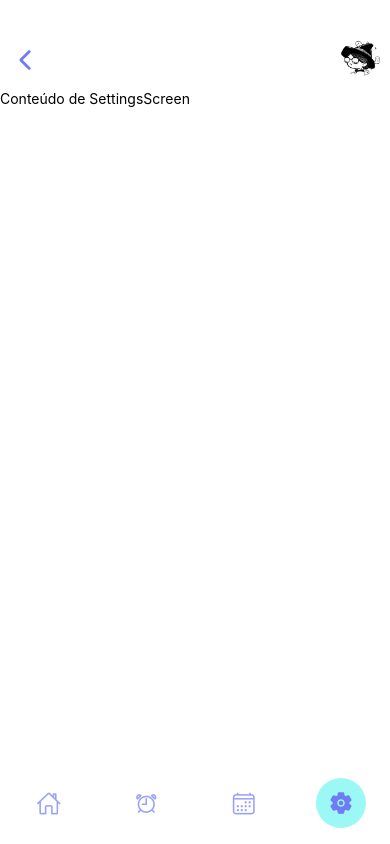
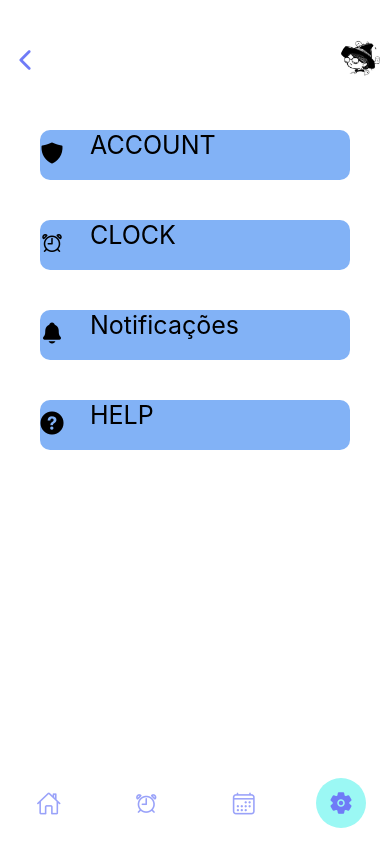
Before and after one commit to thaiscardosodemello/app.wellness, a React Native app in the folder wellness/: screen /Settings in a window 390 px wide. Built offline with nearby package versions, Linux system fonts and the light colour scheme.

Commit message:
pagina de configuracao

```diff
--- a/wellness/screens/SettingsScreen.js
+++ b/wellness/screens/SettingsScreen.js
@@ -1,12 +1,29 @@
 import React from "react";
-import { StyleSheet, Text, SafeAreaView } from "react-native";
+import {StyleSheet, Text, SafeAreaView, TouchableOpacity} from "react-native";
 import Header from "../components/Header";
+import Ionicons from '@expo/vector-icons/Ionicons';
+import Entypo from '@expo/vector-icons/Entypo';
 
 const SettingsScreen = () => {
   return (
     <SafeAreaView style={styles.screen}>
       <Header />
-      <Text>Conteúdo de SettingsScreen</Text>
+        <TouchableOpacity style={styles.button}>
+            <Text style={styles.title}>ACCOUNT</Text>
+            <Ionicons name="shield" size={24} color='#fff' style={styles.icon} />
+        </TouchableOpacity>
+        <TouchableOpacity style={styles.button}>
+            <Text style={styles.title}>CLOCK</Text>
+            <Ionicons name="alarm-outline" size={24} color='fff' style={styles.icon} />
+        </TouchableOpacity>
+        <TouchableOpacity style={styles.button}>
+            <Text style={styles.title}>Notificações</Text>
+            <Ionicons name="notifications" size={24} color="black" style={styles.icon} />
+        </TouchableOpacity>
+        <TouchableOpacity style={styles.button}>
+            <Text style={styles.title}>HELP</Text>
+            <Entypo name="help-with-circle" size={24} color="black" style={styles.icon}  />
+        </TouchableOpacity>
     </SafeAreaView>
   );
 };
@@ -14,8 +31,26 @@ const SettingsScreen = () => {
 export default SettingsScreen;
 
 const styles = StyleSheet.create({
-  screen: {
-    flex: 1,
-    backgroundColor: "#fff",
-  },
+    screen: {
+        flex: 1,
+        backgroundColor: "#fff",
+    },
+    button: {
+        backgroundColor: '#82B2F6',
+        marginTop: 40,
+        marginRight: 40,
+        marginLeft: 40,
+        height: 50,
+        borderRadius: 10
+    },
+   title: {
+        color: 'fff',
+        fontSize: 25,
+        marginLeft: 50
+    },
+    icon: {
+        position: 'absolute',
+        marginTop: 10,
+        color: 'fff'
+    }
 });
```
Also changed, not shown: 2 other files (tests, documents, lock files or other folders).
